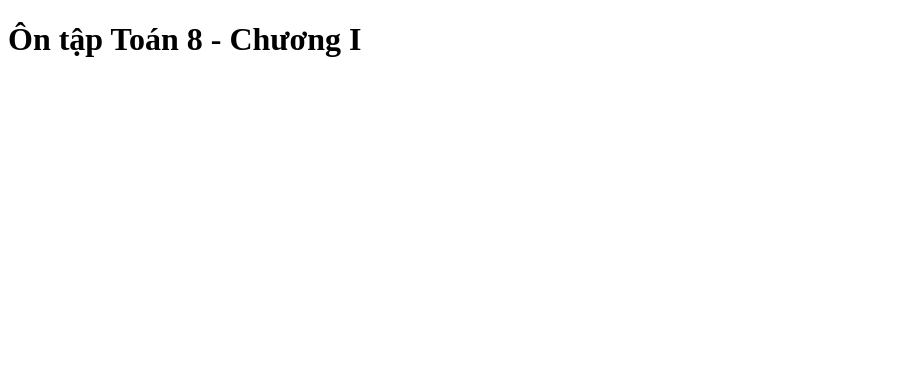
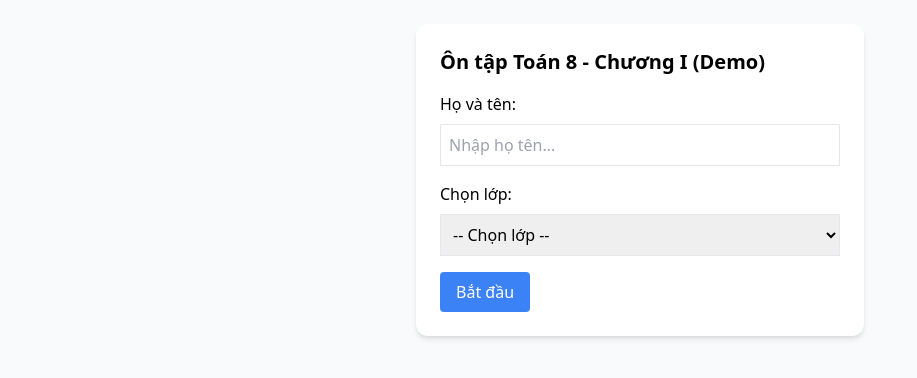
Before and after one commit to ntnganthcshungvuong-art/LuyenTapTaiNha, a plain HTML site: page index.html in a window 1280 px wide. Shown: the whole page, without its empty margins (0-917 px from the left). Drawn offline with nearby package versions, Linux system fonts and the light colour scheme.

Commit message:
Update index.html

```diff
--- a/index.html
+++ b/index.html
@@ -2,11 +2,47 @@
 <html lang="vi">
 <head>
   <meta charset="UTF-8" />
+  <meta name="viewport" content="width=device-width, initial-scale=1.0" />
   <title>Ôn tập Toán 8 - Chương I</title>
   <script src="script.js" defer></script>
+  <link href="https://cdn.jsdelivr.net/npm/tailwindcss@2.2.19/dist/tailwind.min.css" rel="stylesheet">
 </head>
-<body>
-  <h1>Ôn tập Toán 8 - Chương I</h1>
-  <div id="app"></div>
+<body class="bg-gray-50 p-6">
+  <div id="loginCard" class="max-w-md mx-auto bg-white shadow-md rounded-xl p-6">
+    <h1 class="text-xl font-bold mb-4">Ôn tập Toán 8 - Chương I (Demo)</h1>
+    <label class="block mb-2">Họ và tên:</label>
+    <input id="studentName" class="border p-2 w-full mb-4" placeholder="Nhập họ tên..." />
+    <label class="block mb-2">Chọn lớp:</label>
+    <select id="studentClass" class="border p-2 w-full mb-4">
+      <option value="">-- Chọn lớp --</option>
+      <option>8A1</option>
+      <option>8A2</option>
+      <option>8A3</option>
+      <option>8A4</option>
+      <option>8A5</option>
+      <option>8A6</option>
+      <option>8A7</option>
+    </select>
+    <button id="startBtn" class="bg-blue-500 text-white px-4 py-2 rounded">Bắt đầu</button>
+  </div>
+
+  <div id="examStatus" class="hidden max-w-2xl mx-auto mt-6">
+    <div class="flex justify-between mb-4">
+      <div>Thí sinh: <span id="who"></span> | Lớp: <span id="whichClass"></span> | Lần làm: <span id="attemptNo"></span></div>
+      <div>Thời gian còn lại: <span id="timeLeft"></span></div>
+    </div>
+  </div>
+
+  <div id="examCard" class="hidden max-w-2xl mx-auto bg-white shadow-md rounded-xl p-6">
+    <div id="questionsWrap" class="space-y-4"></div>
+    <button id="submitBtn" class="bg-green-500 text-white px-4 py-2 rounded mt-4">Nộp bài</button>
+  </div>
+
+  <div id="resultCard" class="hidden max-w-2xl mx-auto bg-white shadow-md rounded-xl p-6">
+    <h2 class="text-lg font-bold mb-4">Kết quả</h2>
+    <p id="score"></p>
+    <p id="suggest"></p>
+    <button id="retryBtn" class="bg-blue-500 text-white px-4 py-2 rounded mt-4">Làm lại</button>
+  </div>
 </body>
 </html>
```
